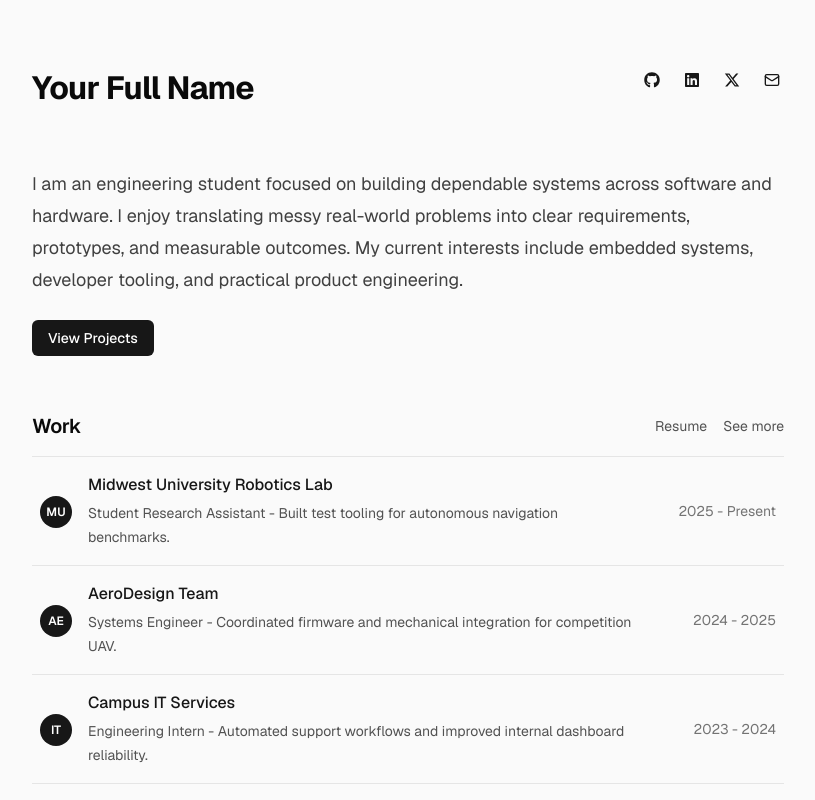
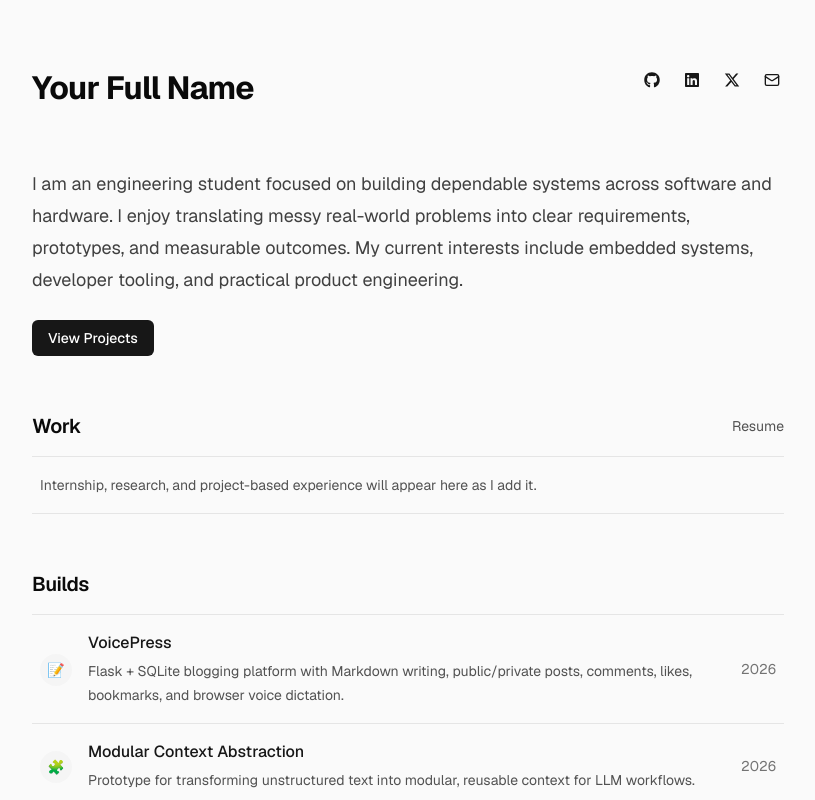
Before and after one commit to SrikarChittemsetty/srikarchittemsetty, a Next.js app: page / in a window 1280 px wide. Shown: the top 800 px of the page, without its empty margins (232-1047 px from the left). Built offline with nearby package versions, Linux system fonts and the light colour scheme.

Commit message:
Add real project highlights

```diff
--- a/src/app/page.tsx
+++ b/src/app/page.tsx
@@ -2,45 +2,22 @@ import { FaGithub, FaLinkedin } from "react-icons/fa";
 import { FaXTwitter } from "react-icons/fa6";
 import { Mail } from "lucide-react";
 
-const workItems = [
-  {
-    marker: "MU",
-    name: "Midwest University Robotics Lab",
-    role: "Student Research Assistant - Built test tooling for autonomous navigation benchmarks.",
-    date: "2025 - Present",
-  },
-  {
-    marker: "AE",
-    name: "AeroDesign Team",
-    role: "Systems Engineer - Coordinated firmware and mechanical integration for competition UAV.",
-    date: "2024 - 2025",
-  },
-  {
-    marker: "IT",
-    name: "Campus IT Services",
-    role: "Engineering Intern - Automated support workflows and improved internal dashboard reliability.",
-    date: "2023 - 2024",
-  },
-];
-
 const projectItems = [
   {
-    icon: "⚡",
-    name: "GridSense",
-    description: "Low-cost sensor node for tracking classroom energy usage in real time.",
+    icon: "📝",
+    name: "VoicePress",
+    description:
+      "Flask + SQLite blogging platform with Markdown writing, public/private posts, comments, likes, bookmarks, and browser voice dictation.",
+    href: "https://github.com/SrikarChittemsetty/voicepress",
     year: "2026",
   },
   {
-    icon: "🤖",
-    name: "LinePilot",
-    description: "Embedded control system for a line-following robot with adaptive PID tuning.",
-    year: "2025",
-  },
-  {
-    icon: "📊",
-    name: "LabTrack",
-    description: "Lightweight web app for managing lab equipment reservations and maintenance logs.",
-    year: "2024",
+    icon: "🧩",
+    name: "Modular Context Abstraction",
+    description:
+      "Prototype for transforming unstructured text into modular, reusable context for LLM workflows.",
+    href: "https://github.com/SrikarChittemsetty/modular-context-abstraction",
+    year: "2026",
   },
 ];
 
@@ -119,31 +96,14 @@ function WorkList() {
     <section className="space-y-4">
       <div className="flex items-center justify-between gap-4">
         <h2 className="text-xl font-semibold tracking-tight text-neutral-950">Work</h2>
-        <div className="flex items-center gap-4 text-sm text-neutral-600">
-          <a href="#" className="transition-all duration-200 hover:text-neutral-900">
-            Resume
-          </a>
-          <a href="#" className="transition-all duration-200 hover:text-neutral-900">
-            See more
-          </a>
+        <a href="#" className="text-sm text-neutral-600 transition-all duration-200 hover:text-neutral-900">
+          Resume
+        </a>
+      </div>
+      <div className="border-y border-neutral-200">
+        <div className="px-2 py-4 text-sm leading-6 text-neutral-600">
+          Internship, research, and project-based experience will appear here as I add it.
         </div>
-      </div>
-      <div className="divide-y divide-neutral-200 border-y border-neutral-200">
-        {workItems.map((item) => (
-          <article
-            key={item.name}
-            className="grid grid-cols-[auto_1fr] gap-4 px-2 py-4 transition-all duration-200 hover:bg-black/[0.02] sm:grid-cols-[auto_1fr_auto] sm:items-center"
-          >
-            <div className="mt-0.5 flex h-8 w-8 items-center justify-center rounded-full bg-neutral-900 text-xs font-semibold text-white">
-              {item.marker}
-            </div>
-            <div className="min-w-0">
-              <h3 className="font-medium text-neutral-900">{item.name}</h3>
-              <p className="mt-1 text-sm leading-6 text-neutral-600">{item.role}</p>
-            </div>
-            <p className="text-sm text-neutral-500 sm:ml-6">{item.date}</p>
-          </article>
-        ))}
       </div>
     </section>
   );
@@ -155,8 +115,11 @@ function ProjectList() {
       <h2 className="text-xl font-semibold tracking-tight text-neutral-950">Builds</h2>
       <div className="divide-y divide-neutral-200 border-y border-neutral-200">
         {projectItems.map((project) => (
-          <article
+          <a
             key={project.name}
+            href={project.href}
+            target="_blank"
+            rel="noopener noreferrer"
             className="grid grid-cols-[auto_1fr] gap-4 px-2 py-4 transition-all duration-200 hover:bg-black/[0.02] sm:grid-cols-[auto_1fr_auto] sm:items-center"
           >
             <div className="mt-0.5 flex h-8 w-8 items-center justify-center rounded-full bg-neutral-100 text-sm">
@@ -167,7 +130,7 @@ function ProjectList() {
               <p className="mt-1 text-sm leading-6 text-neutral-600">{project.description}</p>
             </div>
             <p className="text-sm text-neutral-500 sm:ml-6">{project.year}</p>
-          </article>
+          </a>
         ))}
       </div>
     </section>
```
